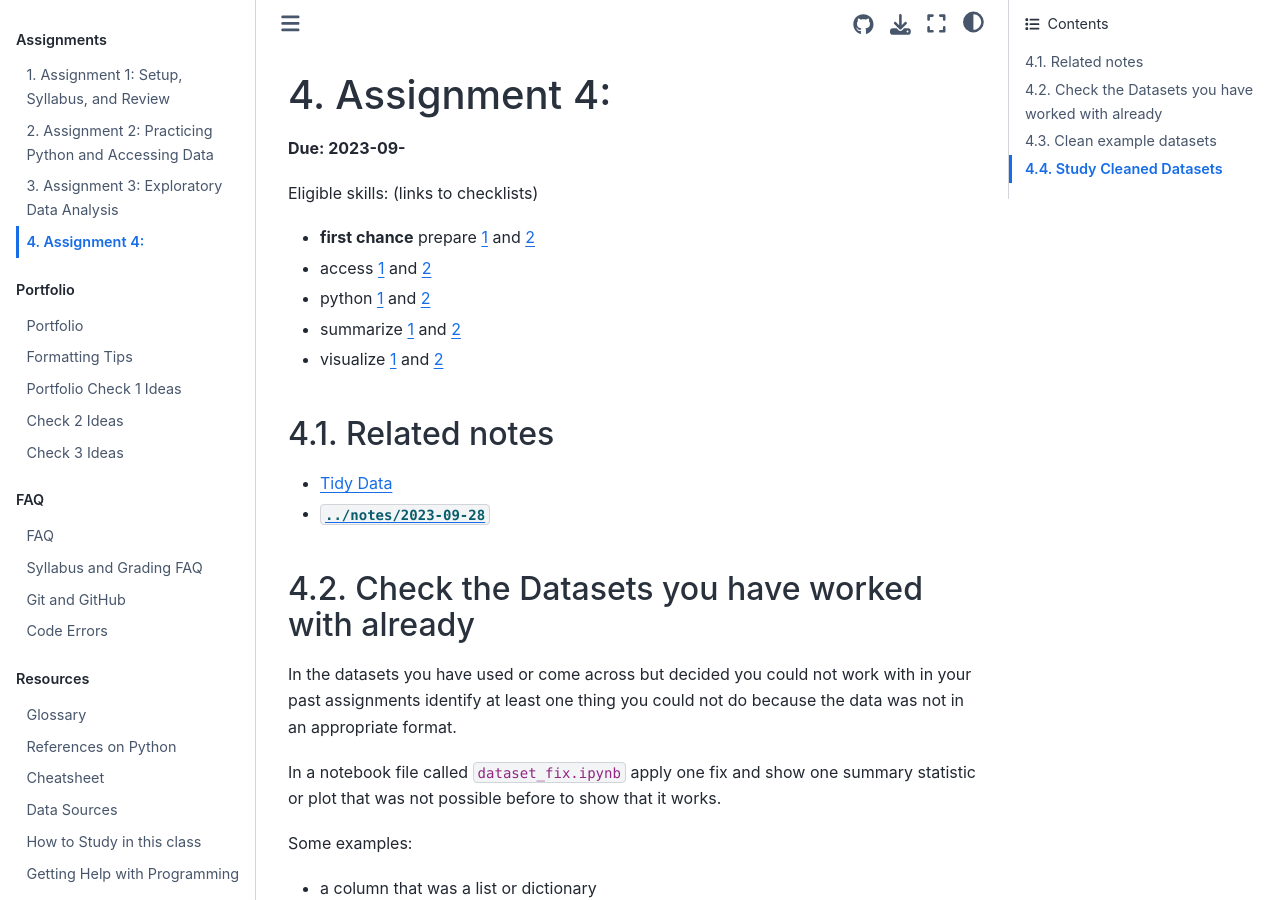
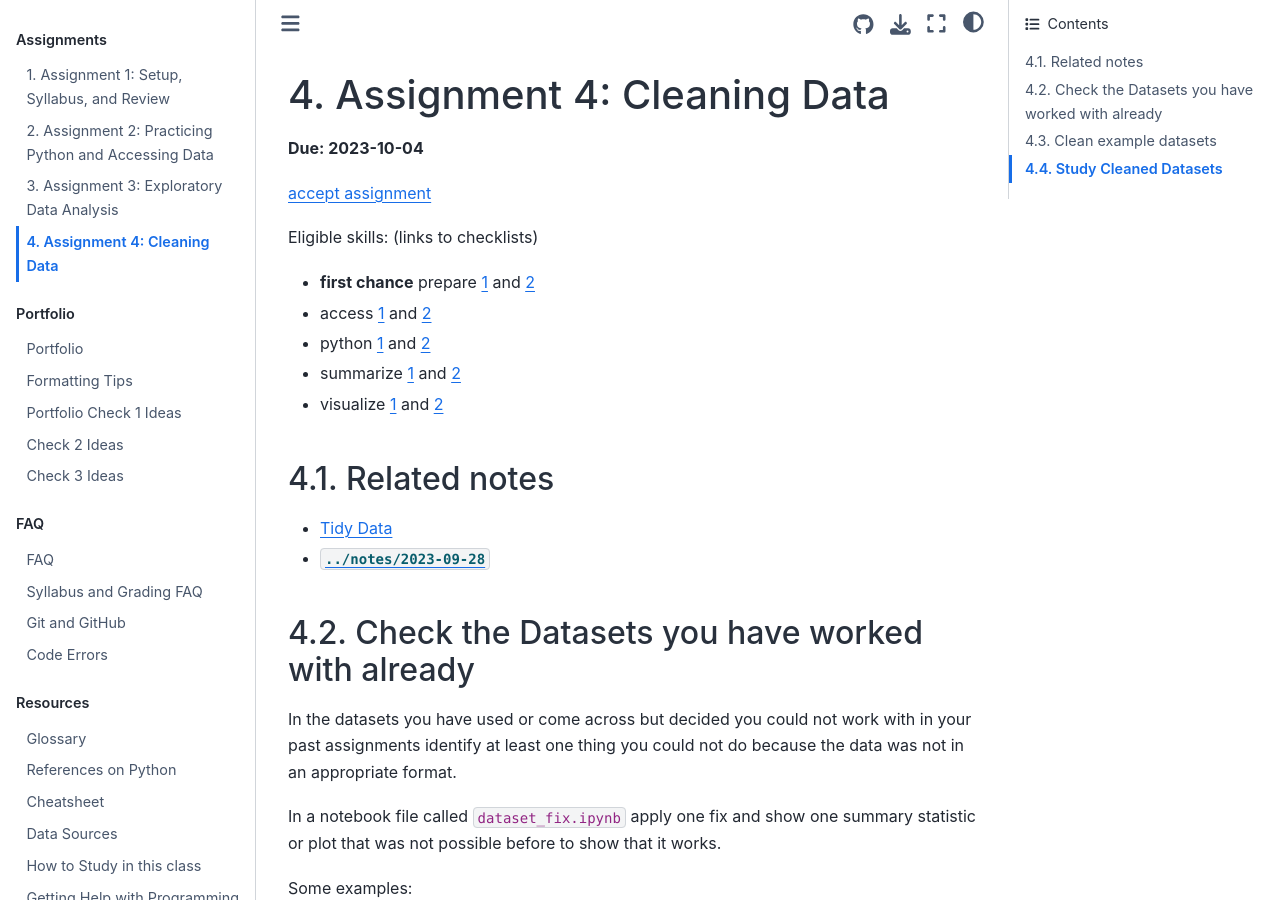
Before and after one commit to rhodyprog4ds/BrownFall23, a Jupyter Book: the page built from assignments/04-prepare.md, in a window 1280 px wide and 900 px high. Built offline with Jupyter Book 1.0.4 settings and Sphinx 7.4.7 and the Sphinx Book theme 1.1.4, drawn with Linux system fonts in a browser that asks for light colours; pages that are not in the unit, such as notebooks, are missing from menus; some of the changed text lies outside the part shown.

Commit message:
link assignment template

```diff
--- a/assignments/04-prepare.md
+++ b/assignments/04-prepare.md
@@ -1,8 +1,8 @@
-# Assignment 4:
+# Assignment 4: Cleaning Data
 
-__Due: 2023-09-__
+__Due: 2023-10-04__
 
-{{ accept_assignment }}
+[accept assignment](https://classroom.github.com/a/UXJx5ACd)
 
 
 Eligible skills: (links to checklists)
```
